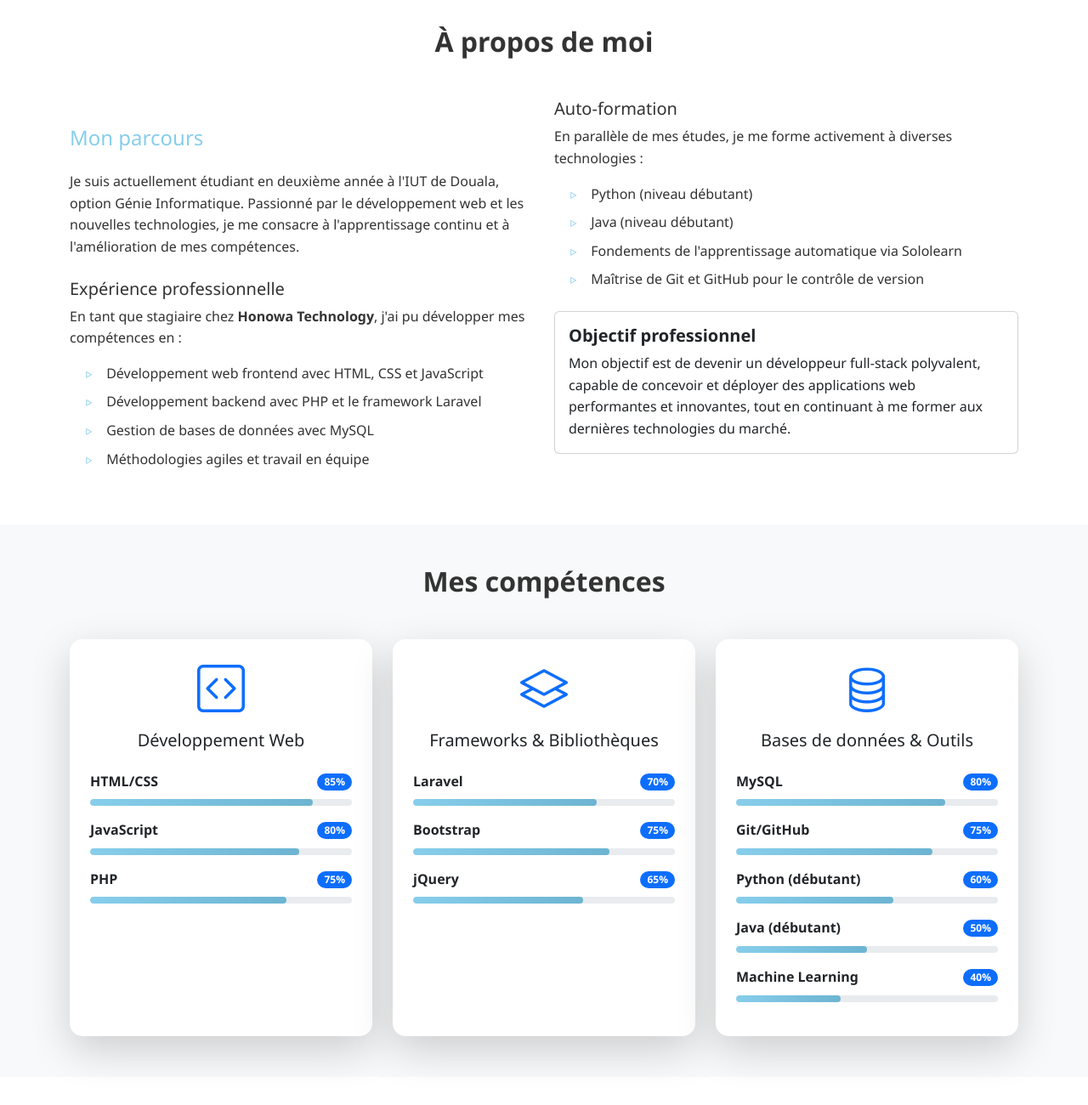
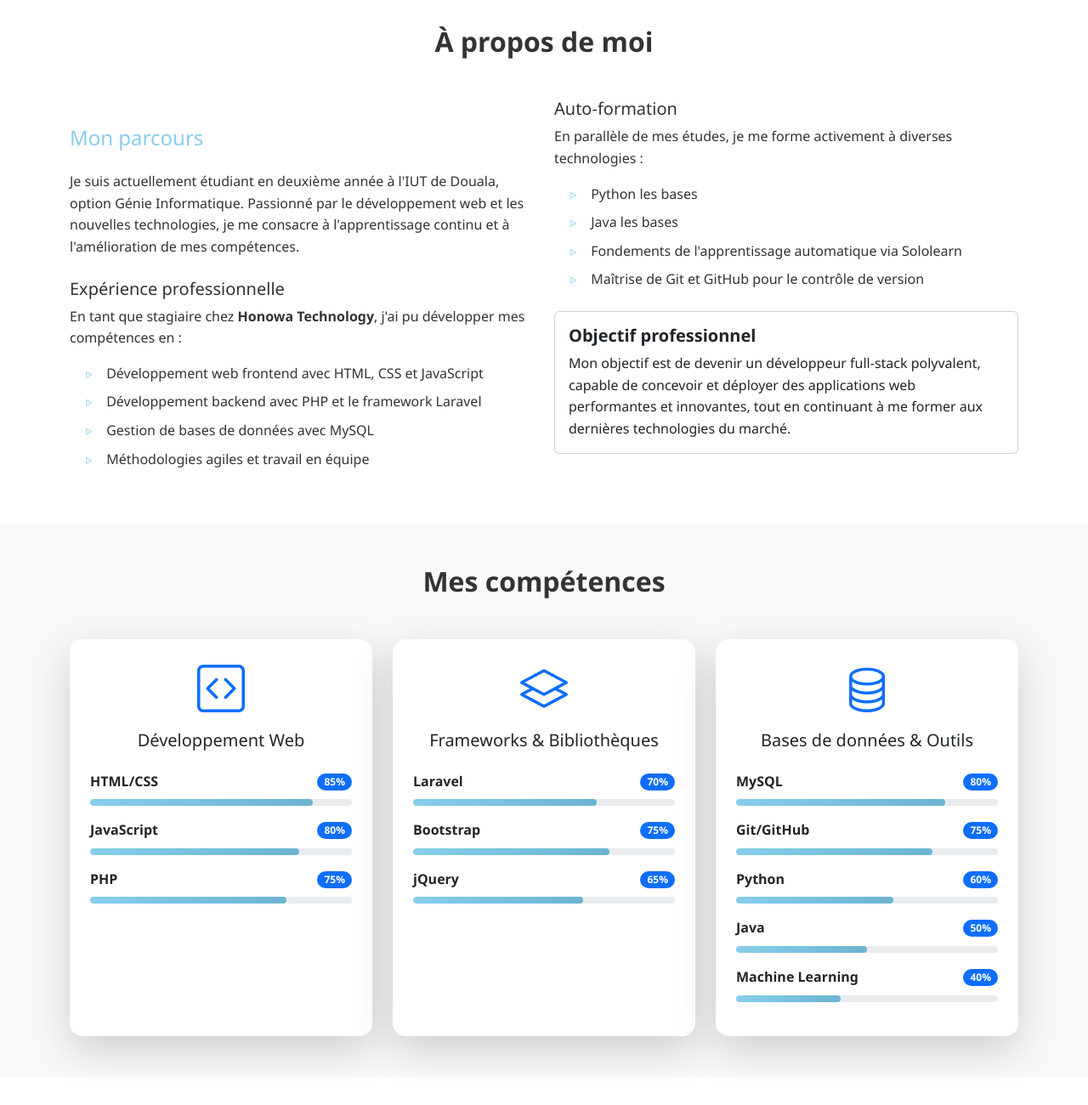
Before and after one commit to kamdem237-png/portfolio, a plain HTML site: page index.html in a window 1280 px wide. Shown: the part 878-2178 px from the top of the page at 85% size. Drawn offline with nearby package versions, Linux system fonts and the light colour scheme.

Commit message:
Update skills text formatting

```diff
--- a/index.html
+++ b/index.html
@@ -101,8 +101,8 @@
                     <h4 class="h5">Auto-formation</h4>
                     <p>En parallèle de mes études, je me forme activement à diverses technologies :</p>
                     <ul>
-                        <li>Python (niveau débutant)</li>
-                        <li>Java (niveau débutant)</li>
+                        <li>Python les bases</li>
+                        <li>Java les bases</li>
                         <li>Fondements de l'apprentissage automatique via Sololearn</li>
                         <li>Maîtrise de Git et GitHub pour le contrôle de version</li>
                     </ul>
@@ -226,7 +226,7 @@
                             </div>
                             <div class="skill-item mb-3">
                                 <div class="d-flex justify-content-between align-items-center mb-2">
-                                    <span class="fw-semibold">Python (débutant)</span>
+                                    <span class="fw-semibold">Python </span>
                                     <span class="badge bg-primary">60%</span>
                                 </div>
                                 <div class="progress" style="height: 8px;">
@@ -235,7 +235,7 @@
                             </div>
                             <div class="skill-item mb-3">
                                 <div class="d-flex justify-content-between align-items-center mb-2">
-                                    <span class="fw-semibold">Java (débutant)</span>
+                                    <span class="fw-semibold">Java </span>
                                     <span class="badge bg-primary">50%</span>
                                 </div>
                                 <div class="progress" style="height: 8px;">
```
